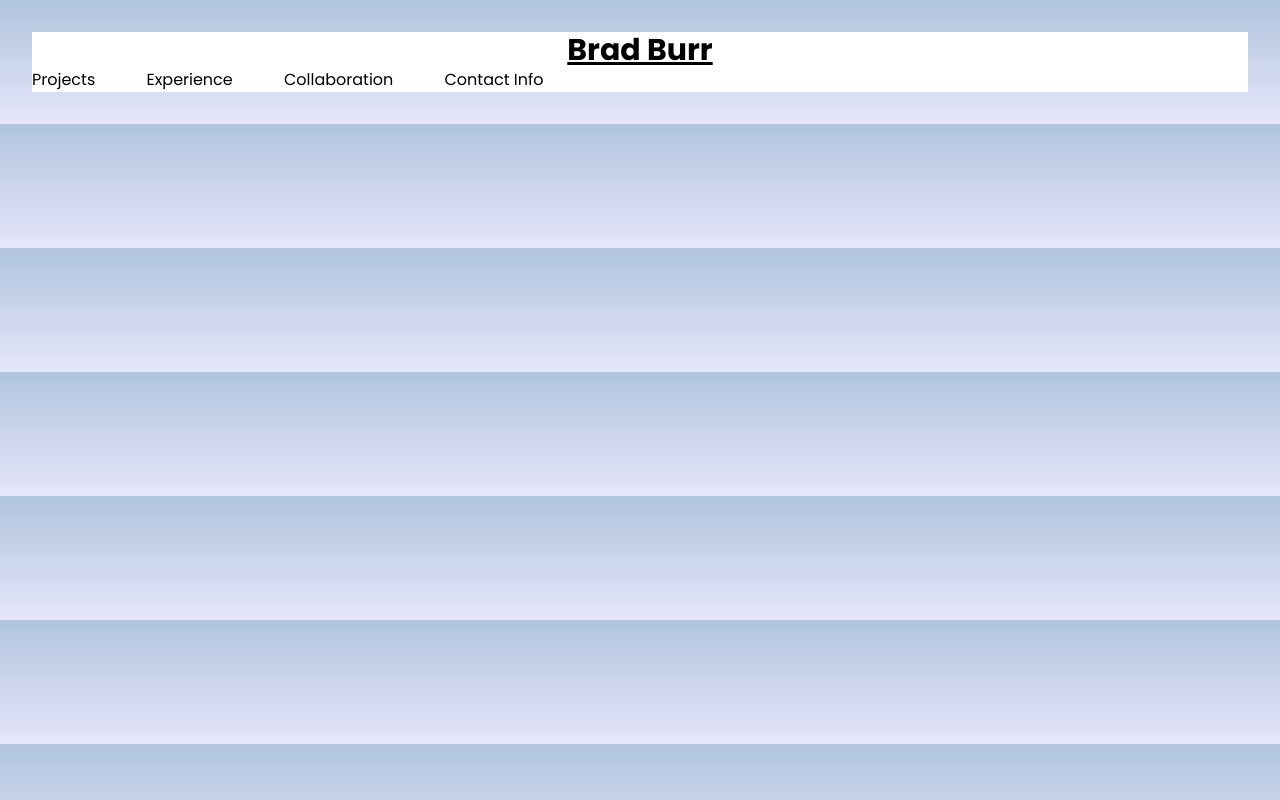
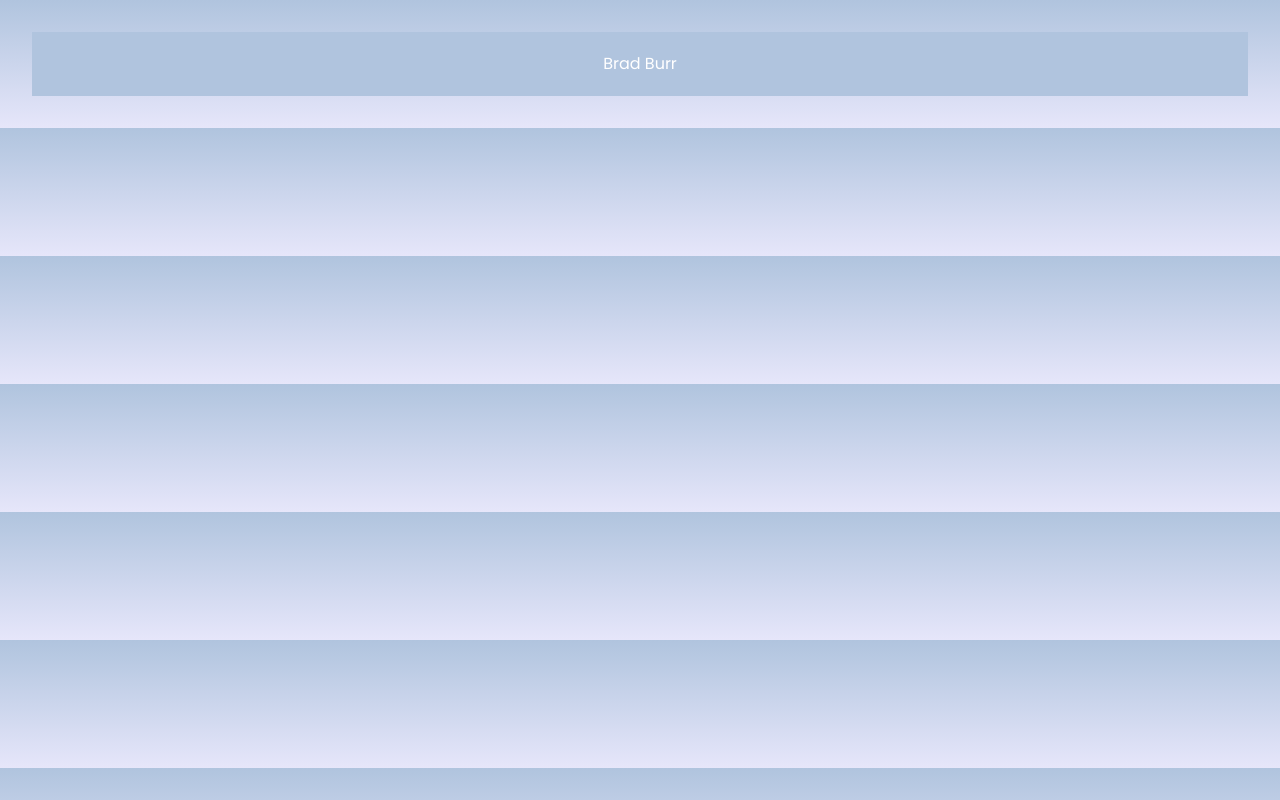
Before and after one commit to BradBurr-Github/Purely-Brad-Portfolio, a React (Vite) app: page / in a window 1280 px wide. Built offline with nearby package versions, Linux system fonts and the light colour scheme.

Commit message:
added colors to the ROOT and a Header component

```diff
--- a/index.html
+++ b/index.html
@@ -1,6 +1,5 @@
 <!DOCTYPE html>
 <html lang="en">
-
 <head>
   <meta charset="UTF-8" />
   <link rel="icon" type="image/svg+xml" href="/vite.svg" />
@@ -12,10 +11,8 @@
     rel="stylesheet">
   <title>Brad Burr [Portfolio]</title>
 </head>
-
 <body class="body">
   <div id="root"></div>
   <script type="module" src="./src/main.jsx"></script>
 </body>
-
 </html>
--- a/src/App.jsx
+++ b/src/App.jsx
@@ -1,9 +1,9 @@
 import './App.css';
 import { useState } from 'react';
-import Navbar from './components/Navbar';
+import Header from './components/Header';
 
 function App() {
-  return <Navbar />;
+  return <Header />;
 }
 
 export default App
--- /dev/null
+++ b/src/components/Header.jsx
@@ -0,0 +1,11 @@
+import { useState, useEffect } from 'react';
+
+function Header() {
+    return (
+      <header class="font-[Poppins]">
+        <h1>Brad Burr</h1>
+      </header>
+    );
+  }
+
+  export default Header;
--- a/src/components/Navbar.jsx
+++ /dev/null
@@ -1,34 +0,0 @@
-
-
-
-
-
-export default function NavBar() {
-  return (
-
-    <div class="font-[Poppins]">
-      <nav className="bg-white">
-        <h1 className="text-3xl font-bold underline">
-          Brad Burr
-        </h1>
-        <div className="">
-          <ul className="flex items-center gap-[4vw]">
-            <li>
-              <a className="hover:text-gray-50" href="#">Projects</a>
-            </li>
-            <li>
-              <a className="hover:text-gray-50" href="#">Experience</a>
-            </li>
-            <li>
-              <a className="hover:text-gray-50" href="#">Collaboration</a>
-            </li>
-            <li>
-              <a className="hover:text-gray-50" href="#">Contact Info</a>
-            </li>
-          </ul>
-        </div>
-
-      </nav>
-    </div>
-  );
-}
--- a/src/index.css
+++ b/src/index.css
@@ -1,3 +1,18 @@
+:root {
+  --primary-color: #93C6D6; /* Example color */
+  --secondary-color: #FF6347; /* Example color */
+  --accent-color: #FFD700; /* Example color */
+  --background-color: #F0F8FF; /* Example color */
+  --text-color: #2F4F4F; /* Example color */
+}
+
+header {
+  background-color: lightsteelblue;
+  color: white;
+  padding: 20px;
+  text-align: center;
+}
+
 .body {
     background-color: lightsteelblue; /* For browsers that do not support gradients */
     background-image: linear-gradient(lightsteelblue, lavender);
--- a/src/main.jsx
+++ b/src/main.jsx
@@ -1,10 +1,7 @@
-import { StrictMode } from 'react'
-import { createRoot } from 'react-dom/client'
+import ReactDOM from 'react-dom/client'
 import App from './App.jsx'
 import './index.css'
 
-createRoot(document.getElementById('root')).render(
-  <StrictMode>
-    <App />
-  </StrictMode>,
+ReactDOM.createRoot(document.getElementById('root')).render(
+  <App />
 )
```
